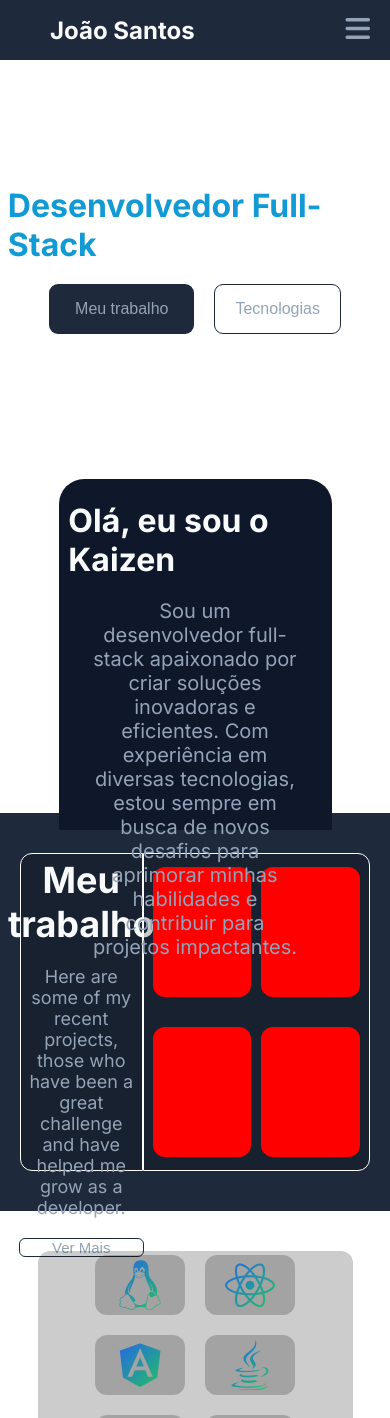
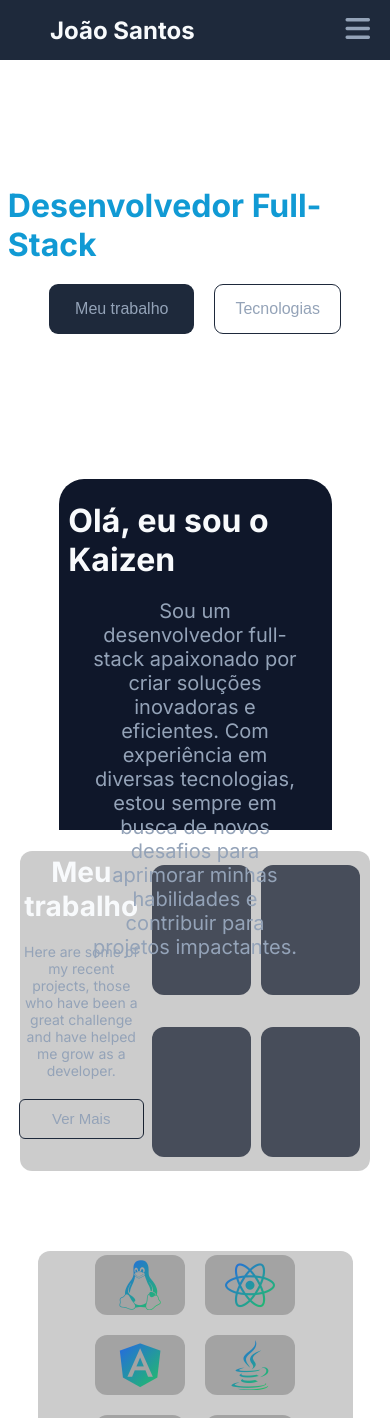
Before and after one commit to JoaoSantosK/portfolio, a React (Vite) app: page / in a window 390 px wide. Shown: the top 1418 px of the page. Built offline with nearby package versions, Linux system fonts and the light colour scheme.

Commit message:
WorkSection adjust
Ajuste em detalhes visuais da seção de trabalhos

```diff
--- a/src/components/WorkSection/WorkSection.css
+++ b/src/components/WorkSection/WorkSection.css
@@ -4,8 +4,8 @@ section.work-section {
     padding: 40px 20px;
     width: 100%;
     height: 400px;
-    background-color: var(--color-surface);
-    border-top: 2px solid white;
+    background-size: cover;
+    background-position: center;
 }
 
 section div.info-projects {
@@ -18,7 +18,6 @@ section div.info-projects {
     border-top-left-radius: 12px;
     border-bottom-left-radius: 12px;
     padding: 1%;
-    border: 1px solid white;
 }
 
 section div.info-projects h1 {
@@ -60,32 +59,37 @@ section div.projects {
     border-bottom-right-radius: 12px;
     align-items: center;
     justify-content: center;
-    border: 1px solid white;
 }
 
 section div.projects .project-single {
     width: 22.2%;
     height: 130px;
     cursor: pointer;
-    background-color: red;
+    background-color: rgba(15, 23, 42, 0.7);
     border: 2px solid transparent;
     border-radius: 12px;
     transition: 0.8s ease;
 }
 
 section div.projects .project-single:hover {
-    box-shadow: 0px 0px 26px 4px rgba(255,255,255,0.75);
-    -webkit-box-shadow: 0px 0px 26px 4px rgba(255,255,255,0.75);
-    -moz-box-shadow: 0px 0px 26px 4px rgba(255,255,255,0.75);
+    box-shadow: 0px 0px 17px 5px rgba(255,255,255,0.4);
+    -webkit-box-shadow: 0px 0px 17px 5px rgba(255,255,255,0.4);
+    -moz-box-shadow: 0px 0px 17px 5px rgba(255,255,255,0.4);
     border-radius: 12px;
+    background-color: rgba(15, 23, 42, 1);
 }
 
 @media screen and (max-width: 980px) {
     section.work-section .info-projects {
         align-items: center;
-        border: 1px solid white;
         width: 35%;
         text-align: center;
+    }
+    section.work-section .info-projects h1 {
+        font-size: 28px;
+    }
+    section.work-section .info-projects p {
+        font-size: 14px;
     }
     section.work-section .projects .project-single {
         width: 45%;
```
